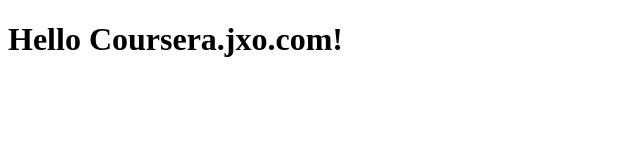
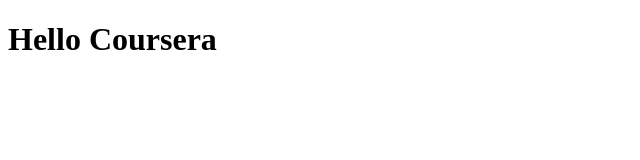
Before and after one commit to shiv-v-shah/coursera-test, a plain HTML site: page site/Index.html in a window 1280 px wide. Shown: the whole page, without its empty margins (0-640 px from the left). Drawn offline with Linux system fonts and the light colour scheme.

Commit message:
Update Index.html

```diff
--- a/site/Index.html
+++ b/site/Index.html
@@ -1,9 +1,9 @@
 <!DOCTYPE html>
 <html>
 <head>
-	<title>My Title - Hello Coursera!</title>
+	<title>Hello Coursera!</title>
 </head>
 <body>
-<h1>Hello Coursera.jxo.com!</h1>
+<h1>Hello Coursera</h1>
 </body>
 </html>
```
